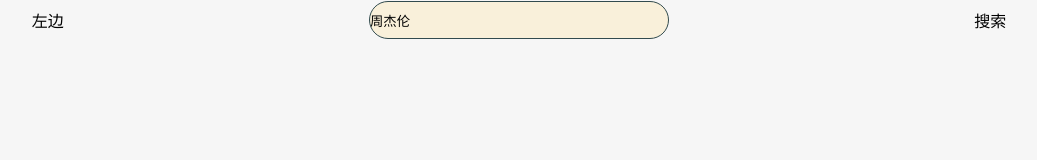
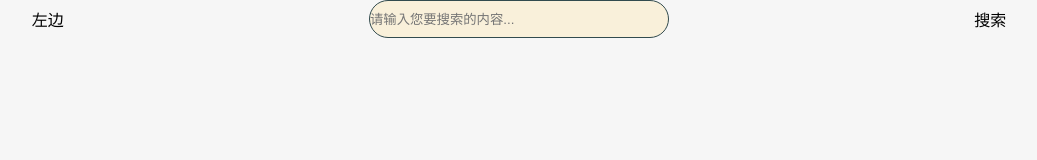
Before and after one commit to 2042441624/vue-music, a Vue app: page /search in a window 1280 px wide. Shown: the top 160 px of the page, without its empty margins (121-1158 px from the left). Built offline with nearby package versions, Linux system fonts and the light colour scheme.

Commit message:
'搜索事件'

```diff
--- a/src/component/Home/cHeader.vue
+++ b/src/component/Home/cHeader.vue
@@ -1,6 +1,6 @@
 <template>
-    <div>
-        <div class="c-Header">
+    <div class="c-Header">
+        <div class="search">
             <slot name="left">
                 <div>左边</div>
 
@@ -19,9 +19,13 @@
 
 
         </div>
-        <slot name="search-content">
-
-        </slot>
+        <div class="search-content">
+            <ul v-if="this.list.length">
+                <li v-for="l in this.list" :key="l.id">
+                    <router-link to="">{{l.name}} </router-link>
+                </li>
+            </ul>
+        </div>
     </div>
 
 </template>
@@ -29,6 +33,11 @@
 <script>
 export default {
     name: 'c-Header',
+    props: {
+        list: {
+            type: Array
+        }
+    }
 };
 </script>
 
@@ -36,10 +45,25 @@
 .c-Header {
     width: 100%;
     height: 40px;
-    display: flex;
-    flex-direction: row;
-    justify-content: space-around;
-    align-items: center;
     position: relative;
+
+    .search {
+        display: flex;
+        flex-direction: row;
+        justify-content: space-around;
+        align-items: center;
+        position: relative;
+    }
+
+    .search-content {
+        position: absolute;
+
+    }
+
+    a {
+        list-style: none;
+        text-decoration: none;
+        color: black
+    }
 }
 </style>
--- a/src/page/vSearch.vue
+++ b/src/page/vSearch.vue
@@ -1,24 +1,18 @@
 <template>
 
     <div>
-        <cHeader>
+        <cHeader :list="sreachList">
             <slot slot="centre">
                 <div class="search bar7">
-                    <input type="text" placeholder="请输入您要搜索的内容..." v-model="sreachValue" ref="InputSearch">
+                    <input type="text" placeholder="请输入您要搜索的内容..." v-model="sreachValue" ref="InputSearch"
+                        @input="search(sreachValue)">
                 </div>
             </slot>
             <slot slot="right">
                 <div @click="search(sreachValue)">搜索</div>
             </slot>
-            <slot slot="search-content">
+        </cHeader>
 
-            </slot>
-
-
-        </cHeader>
-        <ul v-if="this.sreachList.length">
-            <li v-for="list in this.sreachList" :key="list.id">{{list.name}}</li>
-        </ul>
     </div>
 </template>
 
@@ -33,7 +27,7 @@
     props: {},
     data() {
         return {
-            sreachValue: '周杰伦',
+            sreachValue: '',
             sreachList: []
         };
     },
@@ -41,9 +35,11 @@
     computed: {},
     methods: {
         search(value) {
-            this.$refs.InputSearch.focus()
+            console.log(value.length, typeof value);
+
             if (value) {
                 song_cloudsearch(value).then(res => {
+                    console.log(res.result.songs);
                     this.sreachList = res.result.songs
                 })
             } else {
```
